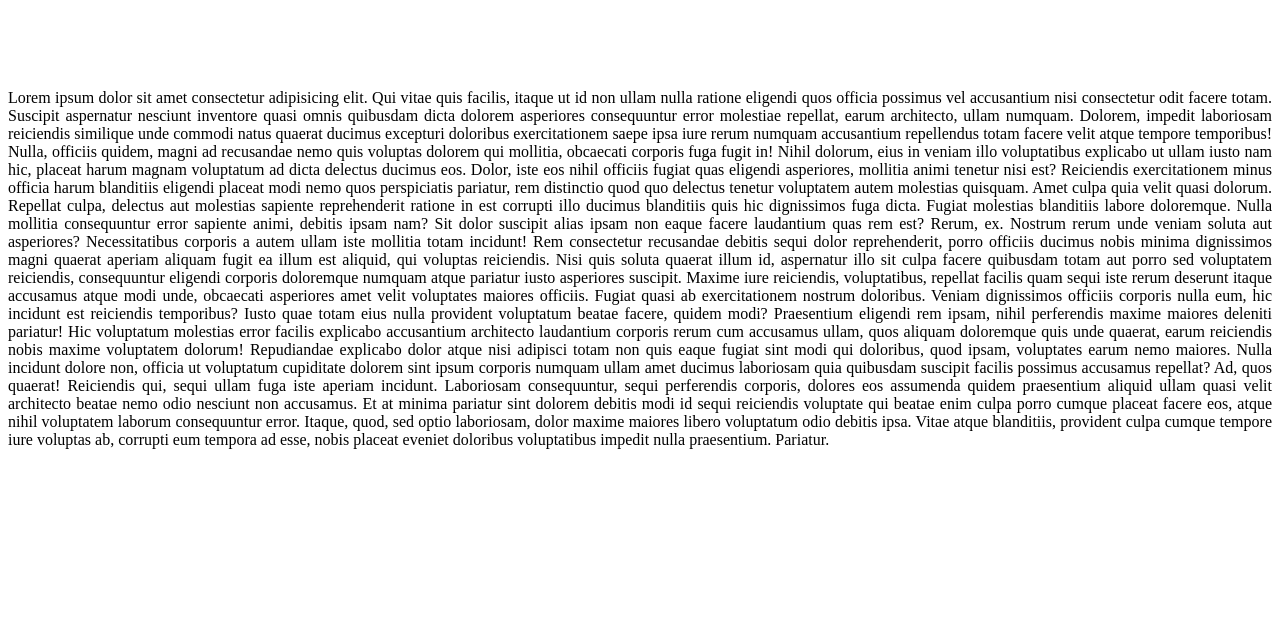
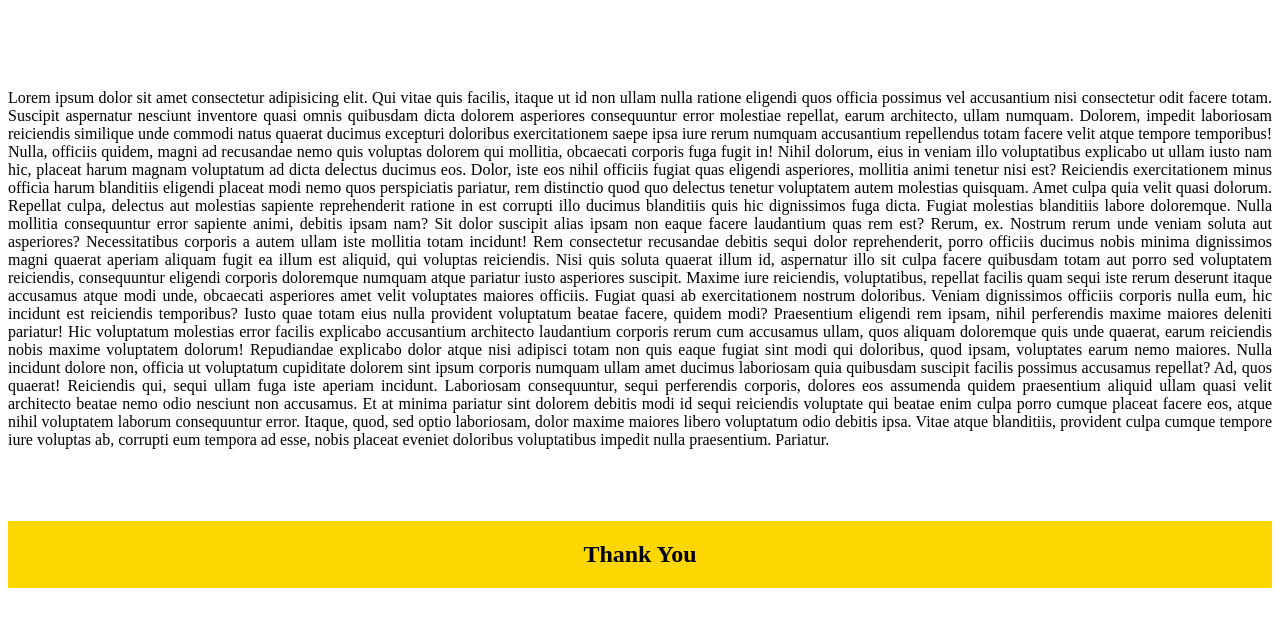
Before and after one commit to HusnainK721/My-HTML-Practice, a plain HTML site: page HTML/aboutus.html in a window 1280 px wide. Shown: the part 101-728 px from the top of the page. Drawn offline with Linux system fonts and the light colour scheme.

Commit message:
about us

```diff
--- a/HTML/aboutus.html
+++ b/HTML/aboutus.html
@@ -21,6 +21,15 @@
 
     input{
         float: right;}
+
+        h2{
+            background-color: gold;
+            text-align: center;
+            padding: 20px;
+            color: black;
+
+        }
+
 </style>
 
 <body>
@@ -63,6 +72,8 @@
         laboriosam, dolor maxime maiores libero voluptatum odio debitis ipsa. Vitae atque blanditiis, provident culpa
         cumque tempore iure voluptas ab, corrupti eum tempora ad esse, nobis placeat eveniet doloribus voluptatibus
         impedit nulla praesentium. Pariatur.</p>
+        <br><br>
+        <h2>Thank You </h2>
 </body>
 
 </html>
```
